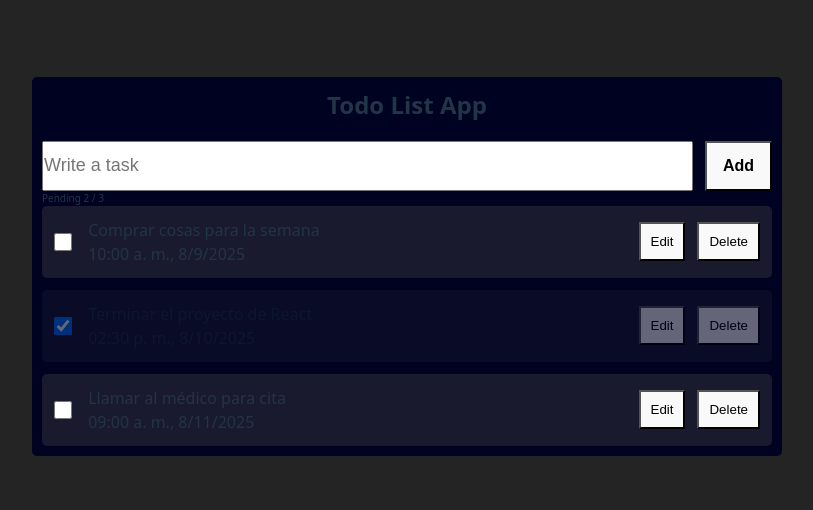
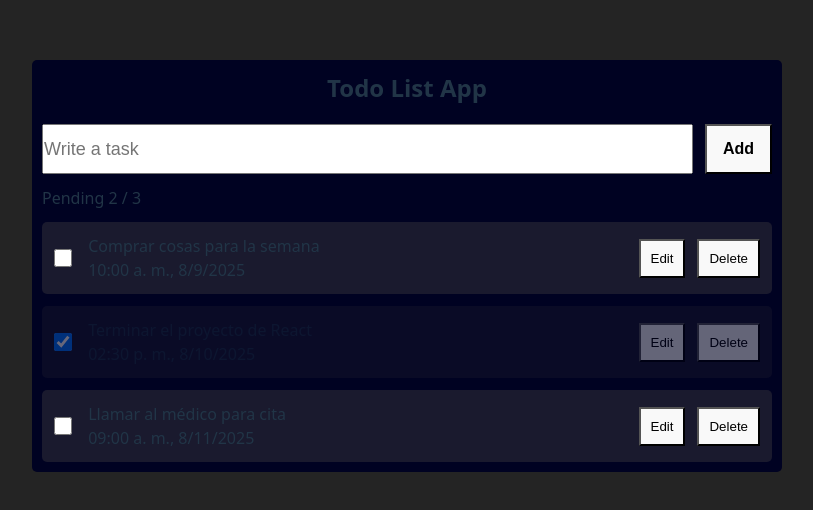
Before and after one commit to EzeSandes/ReactLearningJourney, a React (Vite) app in the folder Begginner/todo-list/: page / in a window 1280 px wide. Shown: the part 134-644 px from the top of the page, without its empty margins (233-1046 px from the left). Built offline with nearby package versions, Linux system fonts and the light colour scheme.

Commit message:
added flex to the main section

```diff
--- a/Begginner/todo-list/src/App.css
+++ b/Begginner/todo-list/src/App.css
@@ -37,6 +37,9 @@ h1 {
 
 .main {
   width: 100%;
+  display: flex;
+  flex-direction: column;
+  row-gap: 1.2rem;
 }
 
 .form {
@@ -105,6 +108,10 @@ h1 {
   padding: 1rem;
 }
 
+.stats__pendings {
+  font-size: 1.6rem;
+}
+
 /* /////////////// Modal */
 
 .modal-overlay {
@@ -122,6 +129,7 @@ h1 {
   justify-content: center;
 }
 
+/* ////////////////// */
 /* /////////////// Utilities */
 
 .t--center {
--- a/Begginner/todo-list/src/components/Stats.jsx
+++ b/Begginner/todo-list/src/components/Stats.jsx
@@ -5,7 +5,7 @@ function Stats({ tasks }) {
 
   return (
     <div className='stats'>
-      <p>
+      <p className='stats__pendings'>
         Pending {numOfPendingTasks} / {tasks.length}
       </p>
     </div>
```
